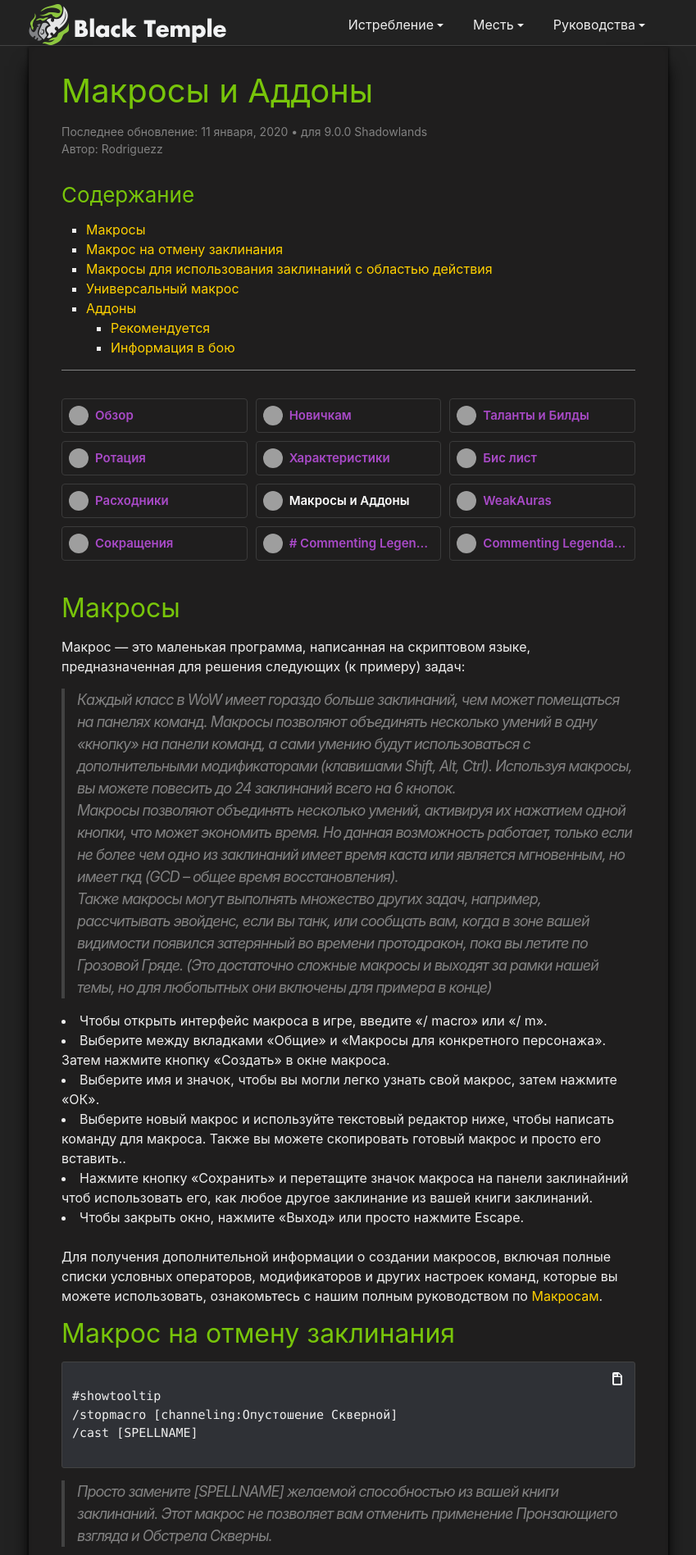
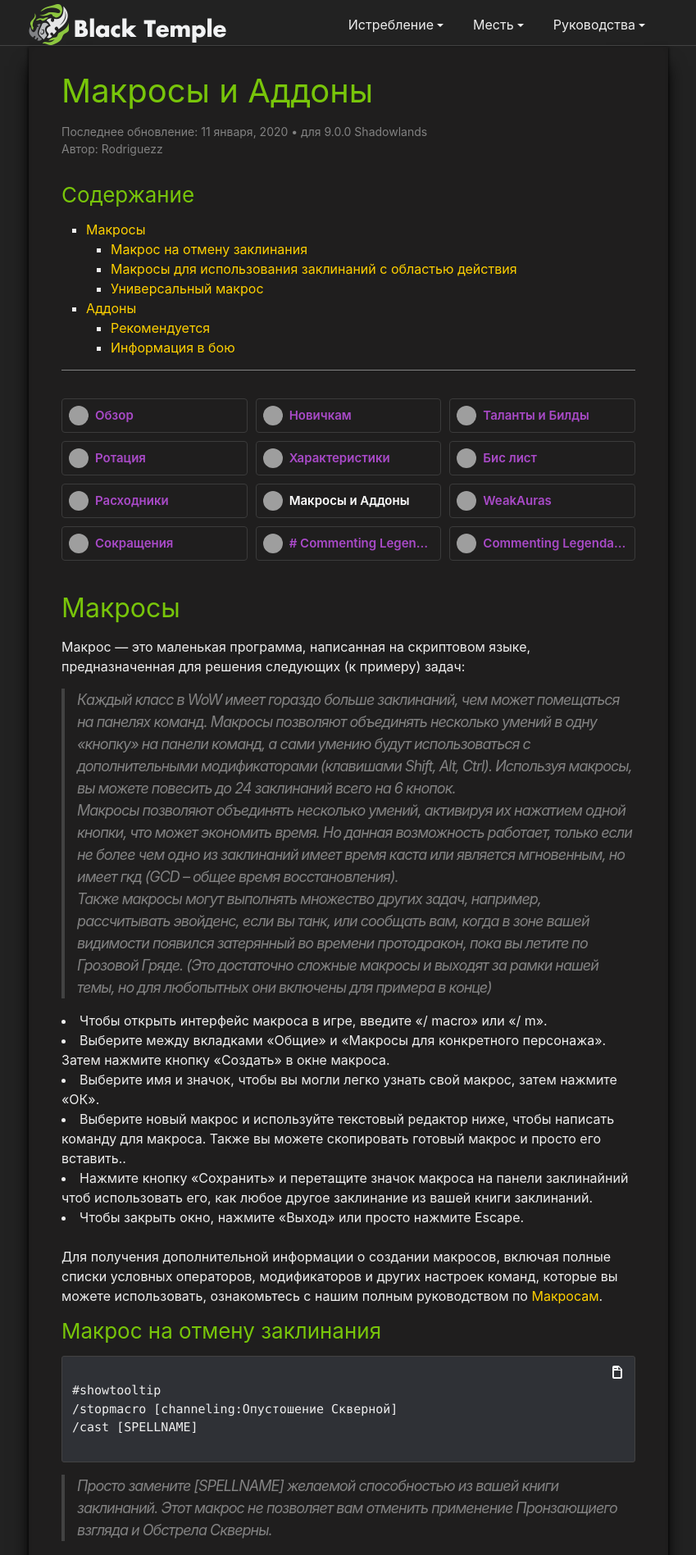
Before and after one commit to blacktempl/blacktempl.github.io, a Jekyll site: the page built from guide/vengeance/macros-addons.md, in a window 1280 px wide. Shown: the top 1897 px of the page at 82% size, without its empty margins (215-1064 px from the left). Built offline with Jekyll 4.4.1, drawn with Linux system fonts in a browser that asks for light colours; a script that is not in the unit is left out; comment, search, counter and statistics services are not loaded; grey boxes are pictures that could not be loaded.

```diff
--- a/guide/vengeance/macros-addons.md
+++ b/guide/vengeance/macros-addons.md
@@ -22,6 +22,7 @@ toc: true
 <a href="#"><img src="https://wow.zamimg.com/images/wow/icons/medium/wow_token01.jpg"> Commenting Legendaries</a>
 </div>
 <br>
+
 ## Макросы
 
 Макрос — это маленькая программа, написанная на скриптовом языке, предназначенная для решения следующих (к примеру) задач:
@@ -39,7 +40,7 @@ toc: true
 <br>
  Для получения дополнительной информации о создании макросов, включая полные списки условных операторов, модификаторов и других настроек команд, которые вы можете использовать, ознакомьтесь с нашим полным руководством по <a href="{{ site.url }}/guide/general/macros_guide.html"> Макросам</a>.
 
-## Макрос на отмену заклинания
+### Макрос на отмену заклинания
 
 <pre>
 <code class="language-less">
@@ -68,7 +69,7 @@ toc: true
 </code>
 </pre> -->
 
-## Макросы для использования заклинаний с областью действия
+### Макросы для использования заклинаний с областью действия
 
 Базовый макрос для применения заклинания в место, где находися курсор.
 
@@ -101,7 +102,7 @@ toc: true
 в комбинации с нажатой кнопкой Shift, то Печать огня будет применена под ногами персонажа.
 
 
-## Универсальный макрос
+### Универсальный макрос
 
 Полезные макросы которые полезно иметь...
 
```
